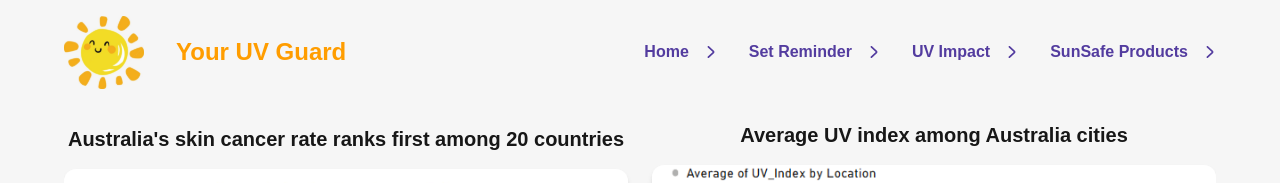
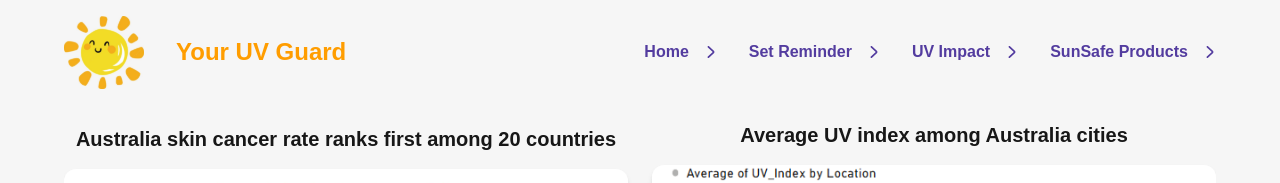
Before and after one commit to klauswong888/FIT5120-UVGuard, a Next.js app in the folder uv-guard/: page /pages/impact in a window 1280 px wide. Shown: the top 183 px of the page. Built offline with nearby package versions, Linux system fonts and the light colour scheme; no server answers.

Commit message:
Removed unsupported character

```diff
--- a/uv-guard/src/app/pages/impact/page.tsx
+++ b/uv-guard/src/app/pages/impact/page.tsx
@@ -9,7 +9,7 @@ const Impact = () => {
 
                 <div className="flex flex-col justify-center items-center text-center">
                     <h2 className="text-xl font-semibold mb-4">
-                        Australia's skin cancer rate ranks first among 20 countries
+                        Australia skin cancer rate ranks first among 20 countries
                     </h2>
                     <Image
                         src="/impact.png"
```
